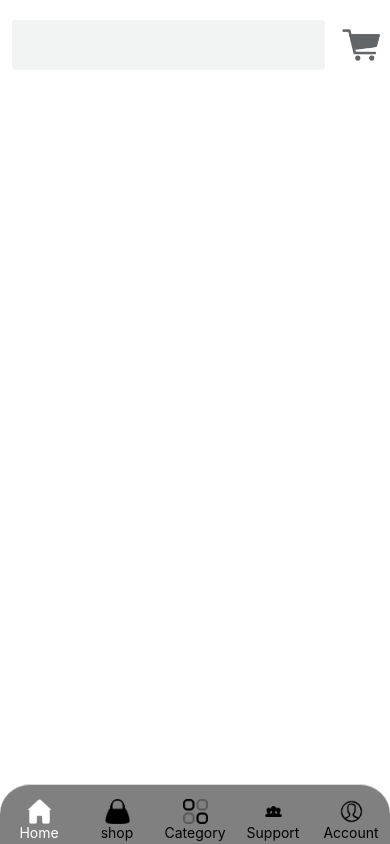
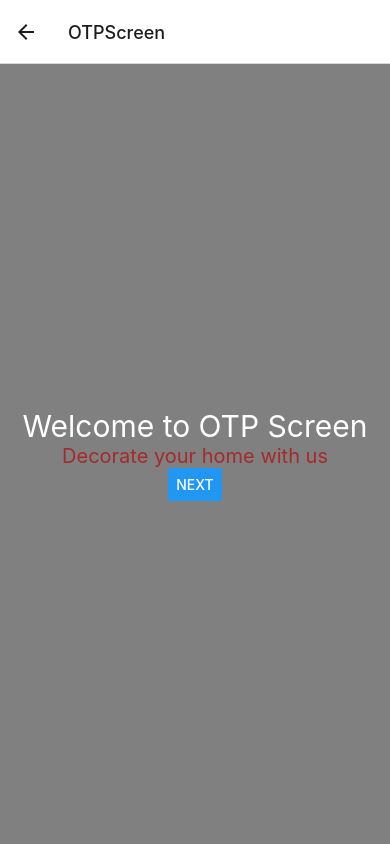
Before and after one commit to Umer5533/BefikreApp, a React Native app: screen /IntroScreen in a window 390 px wide. Built offline with nearby package versions, Linux system fonts and the light colour scheme.

Commit message:
adding stacks screens

```diff
--- a/App.tsx
+++ b/App.tsx
@@ -1,9 +1,12 @@
 
-import {NavigationContainer} from '@react-navigation/native'
+import { NavigationContainer } from '@react-navigation/native'
+import { createNativeStackNavigator } from '@react-navigation/native-stack';
 import Tabs from './navigation/tab';
 import React from 'react';
+import { Screen } from 'react-native-screens';
+import Home from './tabNavigation/Home';
 
-
+const Stack = createNativeStackNavigator();
 
 
 import {
@@ -14,17 +17,23 @@ import {
   Text,
   useColorScheme,
   View,
+
 } from 'react-native';
+import IntroScreen from './StackScreens/IntroScreen';
+import OTPScreen from './StackScreens/OTPScreen';
 
 
 
-const App =()=> {
+const App = () => {
 
 
   return (
     <NavigationContainer>
 
-      <Tabs/>
+      <Stack.Navigator>
+        <Stack.Screen name={"IntroScreen"} component={IntroScreen}/>
+        <Stack.Screen name={"OTPScreen"} component={OTPScreen}/>
+      </Stack.Navigator>
     </NavigationContainer>
   );
 }
--- /dev/null
+++ b/StackScreens/IntroScreen.jsx
@@ -0,0 +1,37 @@
+import { StyleSheet, Text, View, Button } from 'react-native'
+import React from 'react'
+
+const IntroScreen = (props) => {
+    setTimeout(()=>{
+        props.navigation.navigate('OTPScreen')
+    }, 2000)
+  return (
+    <View style={styles.container}>
+      <Text style={styles.textOne}>Welcome to HomeX</Text>
+      <Text style={styles.textTwo}>Decorate your home with us</Text>
+      {/* <Button title='Next' onPress={()=> props.navigation.navigate('Tabs')}/> */}
+      <Button title='Next' onPress={()=> props.navigation.goBack()}/>
+    </View>
+  )
+}
+
+export default IntroScreen
+
+const styles = StyleSheet.create({
+    container:{
+        flex: 1,
+        justifyContent: 'center',
+        alignItems: 'center',
+        backgroundColor: 'grey'
+    },
+
+    textOne:{
+        fontSize:30,
+        color: '#ffffff'
+    },
+
+    textTwo:{
+        color: 'brown',
+        fontSize: 20
+    }
+})
--- /dev/null
+++ b/StackScreens/OTPScreen.jsx
@@ -0,0 +1,34 @@
+import { StyleSheet, Text, View, Button } from 'react-native'
+import React from 'react'
+
+const OTPScreen = (props) => {
+  return (
+    <View style={styles.container}>
+      <Text style={styles.textOne}>Welcome to OTP Screen</Text>
+      <Text style={styles.textTwo}>Decorate your home with us</Text>
+      {/* <Button title='Next' onPress={()=> props.navigation.navigate('Tabs')}/> */}
+      <Button title='Next' onPress={()=> props.navigation.goBack()}/>
+    </View>
+  )
+}
+
+export default OTPScreen
+
+const styles = StyleSheet.create({
+    container:{
+        flex: 1,
+        justifyContent: 'center',
+        alignItems: 'center',
+        backgroundColor: 'grey'
+    },
+
+    textOne:{
+        fontSize:30,
+        color: '#ffffff'
+    },
+
+    textTwo:{
+        color: 'brown',
+        fontSize: 20
+    }
+})
--- a/package.json
+++ b/package.json
@@ -13,6 +13,8 @@
     "@react-navigation/bottom-tabs": "^6.5.20",
     "@react-navigation/drawer": "^6.6.15",
     "@react-navigation/native": "^6.1.17",
+    "@react-navigation/native-stack": "^6.9.26",
+    "@react-navigation/stack": "^6.3.29",
     "react": "18.2.0",
     "react-native": "0.73.6",
     "react-native-gesture-handler": "^2.16.0",
--- a/tabNavigation/Home.jsx
+++ b/tabNavigation/Home.jsx
@@ -1,8 +1,14 @@
 import React, { Component } from "react";
-import { View, Text, Button, StyleSheet, StatusBar, ScrollView, TextInput, KeyboardAvoidingView, Image } from "react-native";
+import { useNavigation } from "@react-navigation/native";
+import { View, Text, Button, StyleSheet, StatusBar, ScrollView, TextInput, KeyboardAvoidingView, Image, TouchableOpacity } from "react-native";
+
 import ElevatedCards from "../components/ElevatedCards";
+import YourCart from "../components/YourCart";
 
-const Home = () => {
+const Home = (props) => {
+    // const handleIconPress = () => {
+    //     navigation.navigate("YourCart");
+    // };
     return (
         <>
             <StatusBar backgroundColor={'white'}
@@ -13,9 +19,13 @@ const Home = () => {
                 <View style={styles.mainFirstChild}>
                     <KeyboardAvoidingView behavior="height" enabled={false}>
 
-                        <View style={{flexDirection:"row" }}>
-                            <TextInput style={styles.inputbox}/>
-                            <Image source={require('../assests/icons/cart.png')} style={{ width: 50, height: 50, marginTop:20, marginRight:12, marginLeft: 12, tintColor: '#626567'}} />
+                        <View style={{ flexDirection: "row" }}>
+                            <TextInput style={styles.inputbox} />
+                            <TouchableOpacity onPress={() => props.navigation.navigate('YourCart')}>
+                                <Image source={require('../assests/icons/cart.png')} style={{ width: 50, height: 50, marginTop: 20, marginRight: 12, marginLeft: 12, tintColor: '#626567' }} />
+                            </TouchableOpacity>
+                            {/* <Button onPress={() => navigation.navigate('YourCart')}/> */}
+
                         </View>
                     </KeyboardAvoidingView>
                     {/* <ElevatedCards/> */}
@@ -39,7 +49,7 @@ export default Home;
 const styles = StyleSheet.create({
 
     inputbox: {
-        flex:1,
+        flex: 1,
         fontSize: 20,
         backgroundColor: '#F2F4F4',
         marginLeft: 12,
```
Also changed, not shown: components/YourCart.jsx (+4 -3 lines), 1 other file (tests, documents, lock files or other folders).
